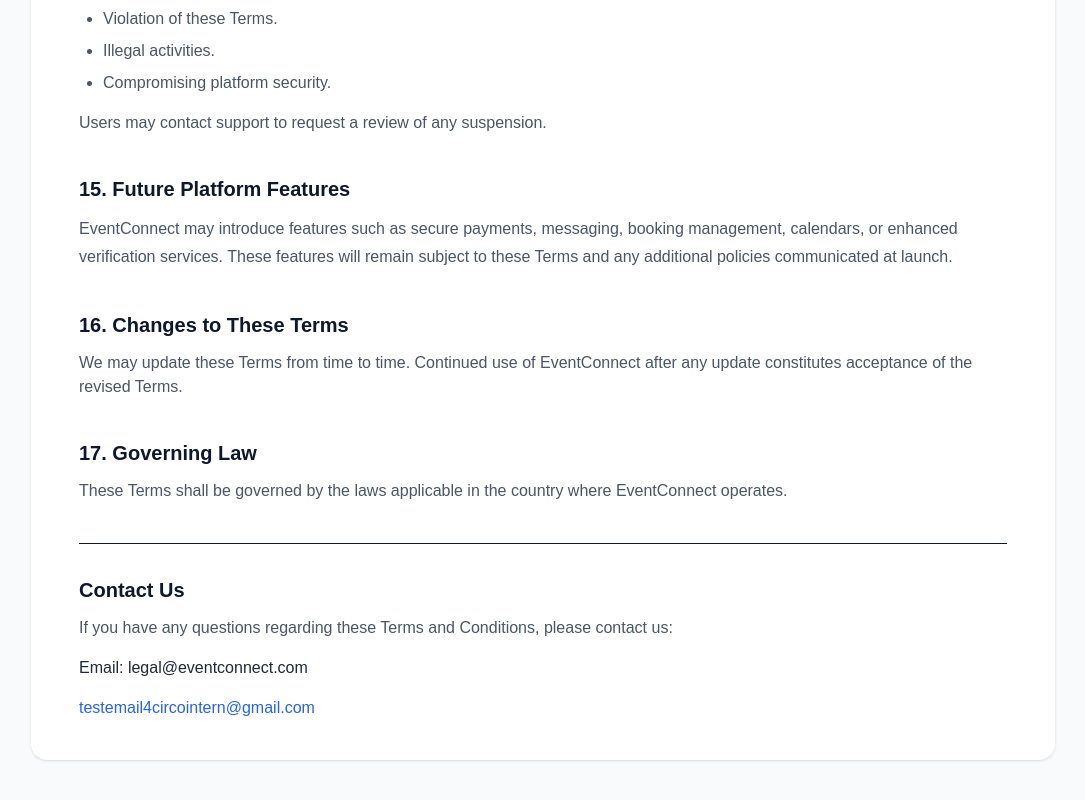
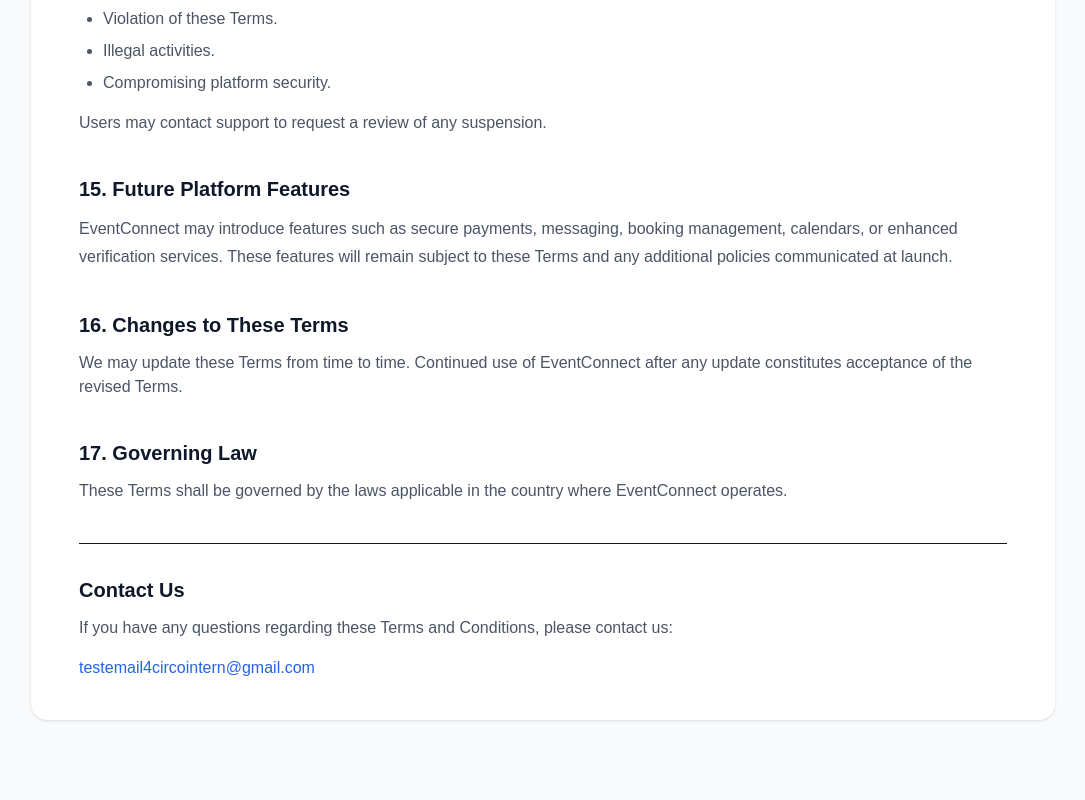
Before and after one commit to Divine-Chidozie/orange-herizon-circle, a React (Vite) app: page /terms-and-conditions in a window 1280 px wide. Shown: the part 3671-4471 px from the top of the page, without its empty margins (97-1182 px from the left). After the commit the page ends 4439 px from the top, so only its background shows below. Built offline with nearby package versions, Linux system fonts and the light colour scheme.

Commit message:
updated new profile

```diff
--- a/src/pages/TermsAndConditions.jsx
+++ b/src/pages/TermsAndConditions.jsx
@@ -316,9 +316,9 @@
             please contact us:
           </p>
 
-          <p className="mt-4 text-gray-800 font-medium">
+          {/* <p className="mt-4 text-gray-800 font-medium">
             Email: legal@eventconnect.com
-          </p>
+          </p> */}
 
           <a
             href="mailto:testemail4circointern@gmail.com"
```
